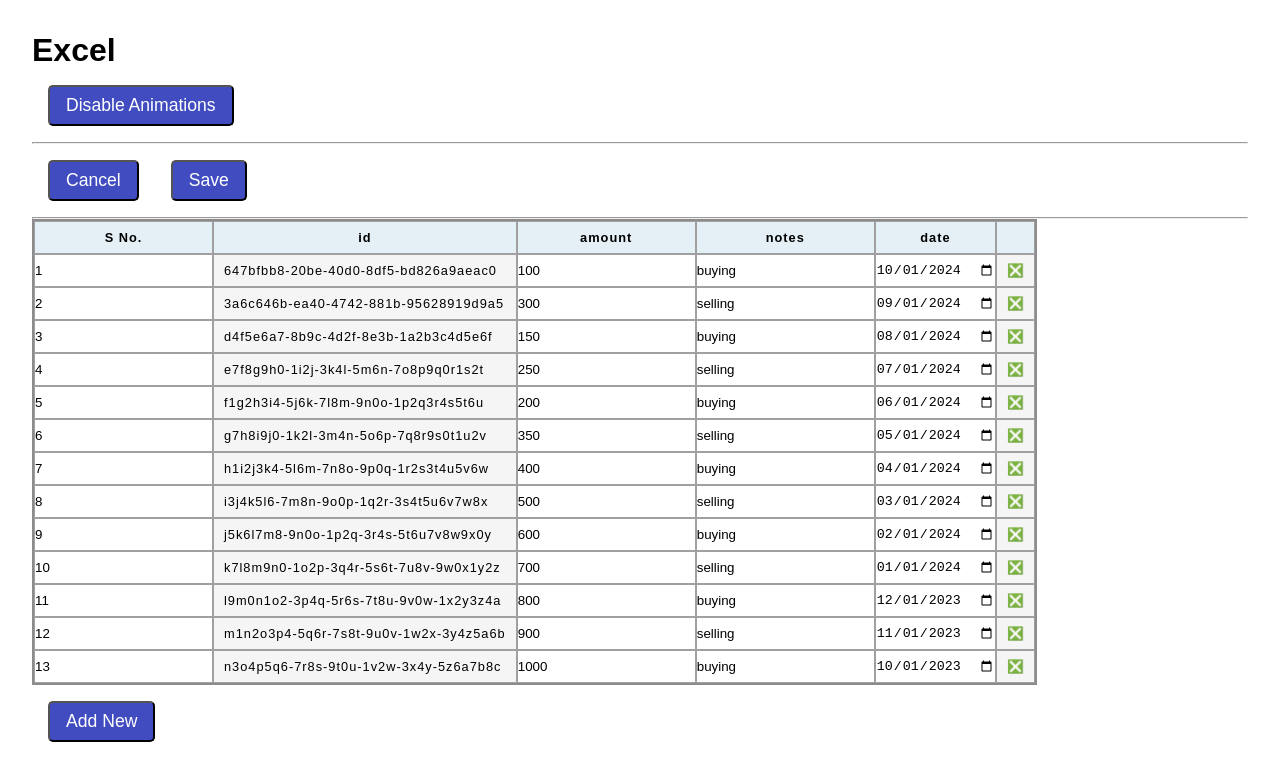
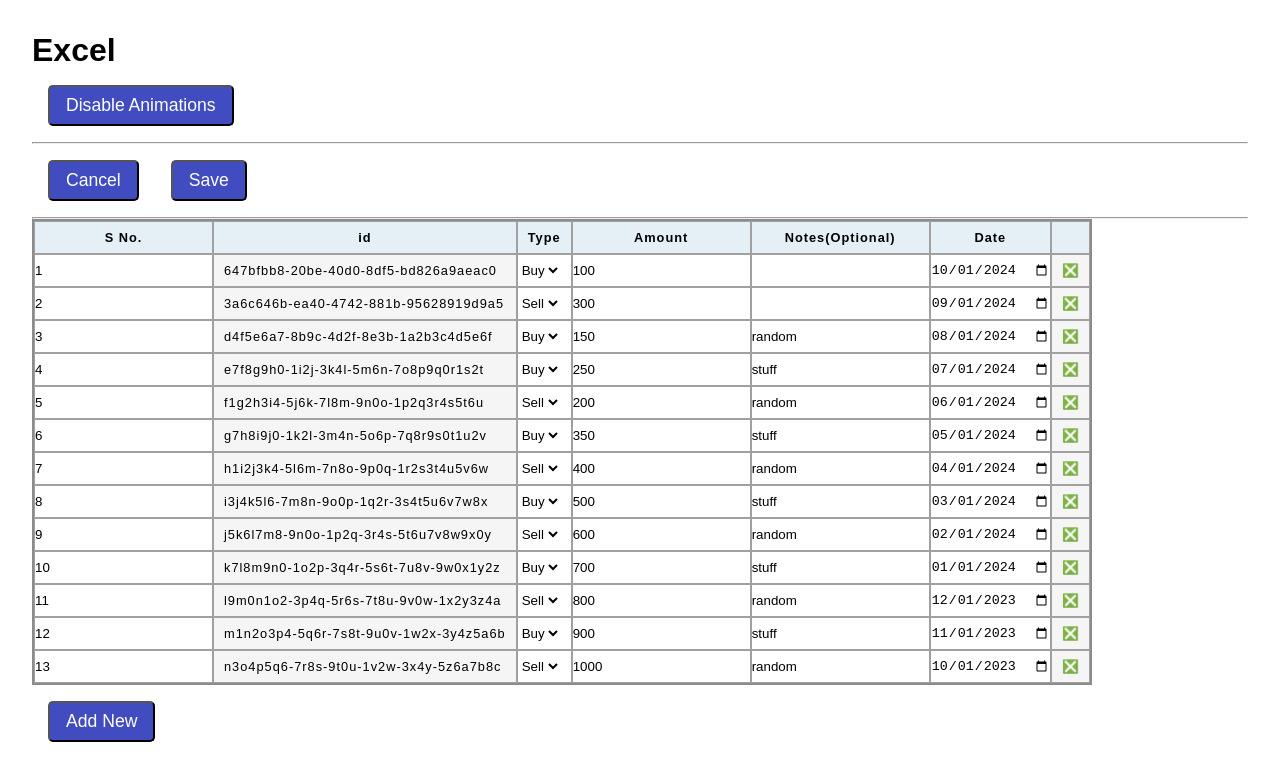
Before and after one commit to Pranay-Tej/react-excel, a React (Vite) app: page / in a window 1280 px wide. Shown: the top 780 px of the page. Built offline with nearby package versions, Linux system fonts and the light colour scheme.

Commit message:
add type column

```diff
--- a/src/Excel.tsx
+++ b/src/Excel.tsx
@@ -1,10 +1,11 @@
 import { useExcelContext } from "./excelContext";
 import { format } from "date-fns";
-import { isInvalidAmount, isInvalidNotes } from "./util";
+import { isInvalidAmount } from "./util";
 import { NEW_ORDER_PREFIX } from "./constants";
 import SerialNumField from "./SerilaNumField";
 import { useAutoAnimate } from "@formkit/auto-animate/react";
 import { useState } from "react";
+import type { OrderType } from "./models";
 
 function Excel() {
   const {
@@ -49,9 +50,10 @@
           <tr>
             <th>S No.</th>
             <th>id</th>
-            <th>amount</th>
-            <th>notes</th>
-            <th>date</th>
+            <th>Type</th>
+            <th>Amount</th>
+            <th>Notes(Optional)</th>
+            <th>Date</th>
             <th></th>
           </tr>
         </thead>
@@ -67,6 +69,20 @@
               </td>
               <td>{d.id}</td>
               <td>
+                <select
+                  value={d.type}
+                  onChange={(e) =>
+                    handleValueChange(
+                      { type: e.target.value as OrderType },
+                      d.id
+                    )
+                  }
+                >
+                  <option value="buy">Buy</option>
+                  <option value="sell">Sell</option>
+                </select>
+              </td>
+              <td>
                 <input
                   type="number"
                   value={d.amount}
@@ -79,11 +95,11 @@
               <td>
                 <input
                   type="text"
-                  value={d.notes}
+                  value={d.notes ?? ''}
                   onChange={(e) =>
                     handleValueChange({ notes: e.target.value }, d.id)
                   }
-                  className={isInvalidNotes(d.notes) ? "error" : ""}
+                  // className={isInvalidNotes(d.notes) ? "error" : ""}
                 />
               </td>
               <td>
--- a/src/ExcelContextProvider.tsx
+++ b/src/ExcelContextProvider.tsx
@@ -1,9 +1,9 @@
 import React, { useEffect, useMemo, useRef, useState } from "react";
 import { v4 as uuidv4 } from "uuid";
 import { ExcelContext } from "./excelContext";
-import { ApiPayloadOrder, Order, Uuid } from "./models";
+import type { ApiPayloadOrder, Order, Uuid } from "./models";
 import { NEW_ORDER_PREFIX, initialData } from "./constants";
-import { isInvalidAmount, isInvalidNotes } from "./util";
+import { isInvalidAmount } from "./util";
 
 const ExcelContextProvider = (props: { children: React.ReactNode }) => {
   const [apiData, setApiData] = useState<Order[]>(initialData);
@@ -17,9 +17,7 @@
   }, [apiData]);
 
   const isInvalid = useMemo(() => {
-    return data.some(
-      (d) => isInvalidAmount(d.amount) || isInvalidNotes(d.notes)
-    );
+    return data.some((d) => isInvalidAmount(d.amount));
   }, [data]);
 
   const handleValueChange = (updatedValues: Partial<Order>, id: Uuid) => {
@@ -40,6 +38,7 @@
         amount: 100,
         notes: `Order notes`,
         date: new Date(),
+        type: "buy",
       },
     ]);
   };
@@ -60,8 +59,8 @@
     const newOrders: ApiPayloadOrder[] = data
       .filter((d) => d.id.includes(NEW_ORDER_PREFIX))
       .map((d) => {
-        const { amount, date, notes } = d;
-        return { amount, date, notes };
+        const { amount, date, notes, type } = d;
+        return { amount, date, notes, type };
       });
 
     const payload: ApiPayloadOrder[] = [...updatedOrders, ...newOrders];
--- a/src/constants.ts
+++ b/src/constants.ts
@@ -1,82 +1,93 @@
-import { Order } from "./models";
+import type { Order } from "./models";
 
 export const initialData: Order[] = [
   {
     id: "647bfbb8-20be-40d0-8df5-bd826a9aeac0",
+    type: "buy",
     amount: 100,
-    notes: "buying",
     date: new Date("2024-10-01T08:44:29.251Z"),
   },
   {
     id: "3a6c646b-ea40-4742-881b-95628919d9a5",
+    type: "sell",
     amount: 300,
-    notes: "selling",
     date: new Date("2024-09-01T08:44:51.283Z"),
   },
   {
     id: "d4f5e6a7-8b9c-4d2f-8e3b-1a2b3c4d5e6f",
+    type: "buy",
     amount: 150,
-    notes: "buying",
+    notes: "random",
     date: new Date("2024-08-01T08:45:00.000Z"),
   },
   {
     id: "e7f8g9h0-1i2j-3k4l-5m6n-7o8p9q0r1s2t",
+    type: "buy",
     amount: 250,
-    notes: "selling",
+    notes: "stuff",
     date: new Date("2024-07-01T08:46:00.000Z"),
   },
   {
     id: "f1g2h3i4-5j6k-7l8m-9n0o-1p2q3r4s5t6u",
+    type: "sell",
     amount: 200,
-    notes: "buying",
+    notes: "random",
     date: new Date("2024-06-01T08:47:00.000Z"),
   },
   {
     id: "g7h8i9j0-1k2l-3m4n-5o6p-7q8r9s0t1u2v",
+    type: "buy",
     amount: 350,
-    notes: "selling",
+    notes: "stuff",
     date: new Date("2024-05-01T08:48:00.000Z"),
   },
   {
     id: "h1i2j3k4-5l6m-7n8o-9p0q-1r2s3t4u5v6w",
+    type: "sell",
     amount: 400,
-    notes: "buying",
+    notes: "random",
     date: new Date("2024-04-01T08:49:00.000Z"),
   },
   {
     id: "i3j4k5l6-7m8n-9o0p-1q2r-3s4t5u6v7w8x",
+    type: "buy",
     amount: 500,
-    notes: "selling",
+    notes: "stuff",
     date: new Date("2024-03-01T08:50:00.000Z"),
   },
   {
     id: "j5k6l7m8-9n0o-1p2q-3r4s-5t6u7v8w9x0y",
+    type: "sell",
     amount: 600,
-    notes: "buying",
+    notes: "random",
     date: new Date("2024-02-01T08:51:00.000Z"),
   },
   {
     id: "k7l8m9n0-1o2p-3q4r-5s6t-7u8v-9w0x1y2z",
+    type: "buy",
     amount: 700,
-    notes: "selling",
+    notes: "stuff",
     date: new Date("2024-01-01T08:52:00.000Z"),
   },
   {
     id: "l9m0n1o2-3p4q-5r6s-7t8u-9v0w-1x2y3z4a",
+    type: "sell",
     amount: 800,
-    notes: "buying",
+    notes: "random",
     date: new Date("2023-12-01T08:53:00.000Z"),
   },
   {
     id: "m1n2o3p4-5q6r-7s8t-9u0v-1w2x-3y4z5a6b",
+    type: "buy",
     amount: 900,
-    notes: "selling",
+    notes: "stuff",
     date: new Date("2023-11-01T08:54:00.000Z"),
   },
   {
     id: "n3o4p5q6-7r8s-9t0u-1v2w-3x4y-5z6a7b8c",
+    type: "sell",
     amount: 1000,
-    notes: "buying",
+    notes: "random",
     date: new Date("2023-10-01T08:55:00.000Z"),
   },
 ];
--- a/src/excelContext.ts
+++ b/src/excelContext.ts
@@ -2,7 +2,7 @@
   createContext,
   useContext
 } from "react";
-import { Order, Uuid } from "./models";
+import type { Order, Uuid } from "./models";
 
 type Context = {
   data: Order[];
--- a/src/index.css
+++ b/src/index.css
@@ -52,7 +52,7 @@
   background-color: hsl(0, 0%, 96%);
 }
 
-td:has(input) {
+td:has(input), td:has(select) {
   padding: 0;
   background-color: white;
 }
@@ -62,7 +62,17 @@
   background-color: transparent;
 }
 
+select{
+  border: 0;
+  background-color: transparent;
+}
+
+
 input:focus-within {
+  outline: none;
+}
+
+select:focus-within{
   outline: none;
 }
 
```
Also changed, not shown: src/models.ts (+6 -2 lines).
